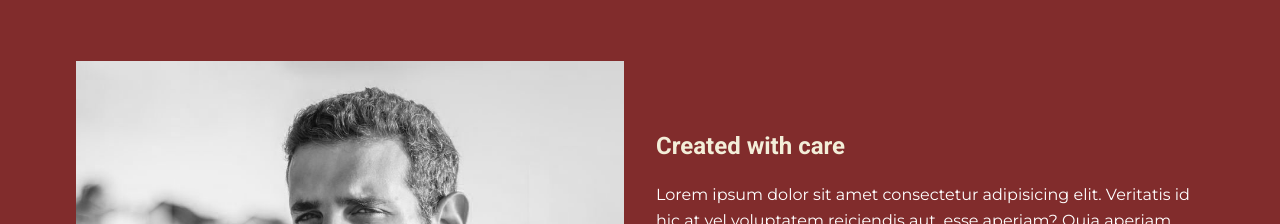
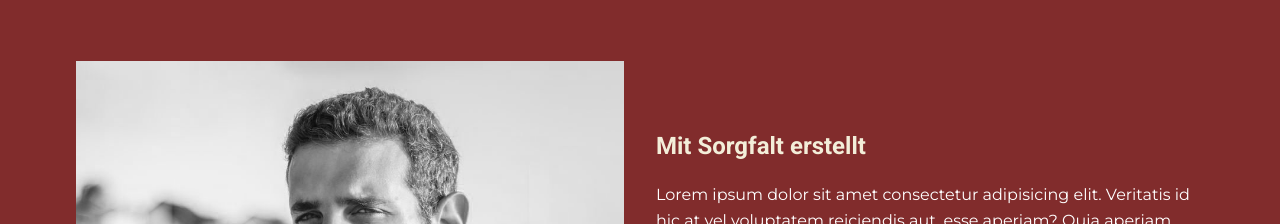
Before and after one commit to jetzt-deins/jetzt-deins.github.io, a plain HTML site: page index.html in a window 1280 px wide. Shown: the part 1560-1784 px from the top of the page. Drawn offline with Linux system fonts and the light colour scheme.

Commit message:
Update index.html

```diff
--- a/index.html
+++ b/index.html
@@ -73,7 +73,7 @@
                     <img src="img/image-02.jpg" alt="foggy mountains with sun setting behind them">
                 </div>
                 <div>
-                    <h2>Created with care</h2>
+                    <h2>Mit Sorgfalt erstellt</h2>
                     <p>Lorem ipsum dolor sit amet consectetur adipisicing elit. Veritatis id hic at vel voluptatem reiciendis
                         aut,
                         esse aperiam? Quia aperiam nesciunt sint iste laboriosam quibusdam minus molestias blanditiis esse!
```
